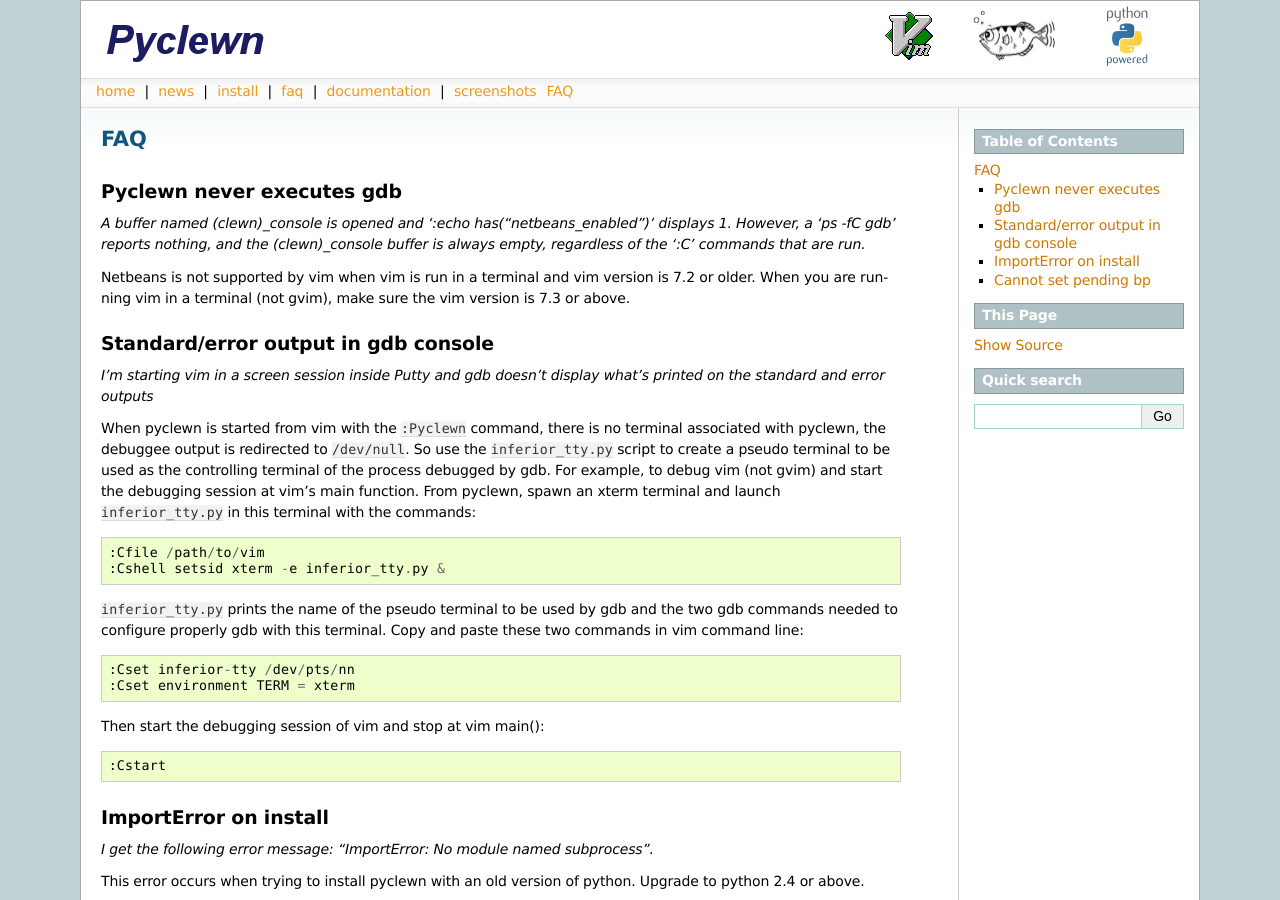
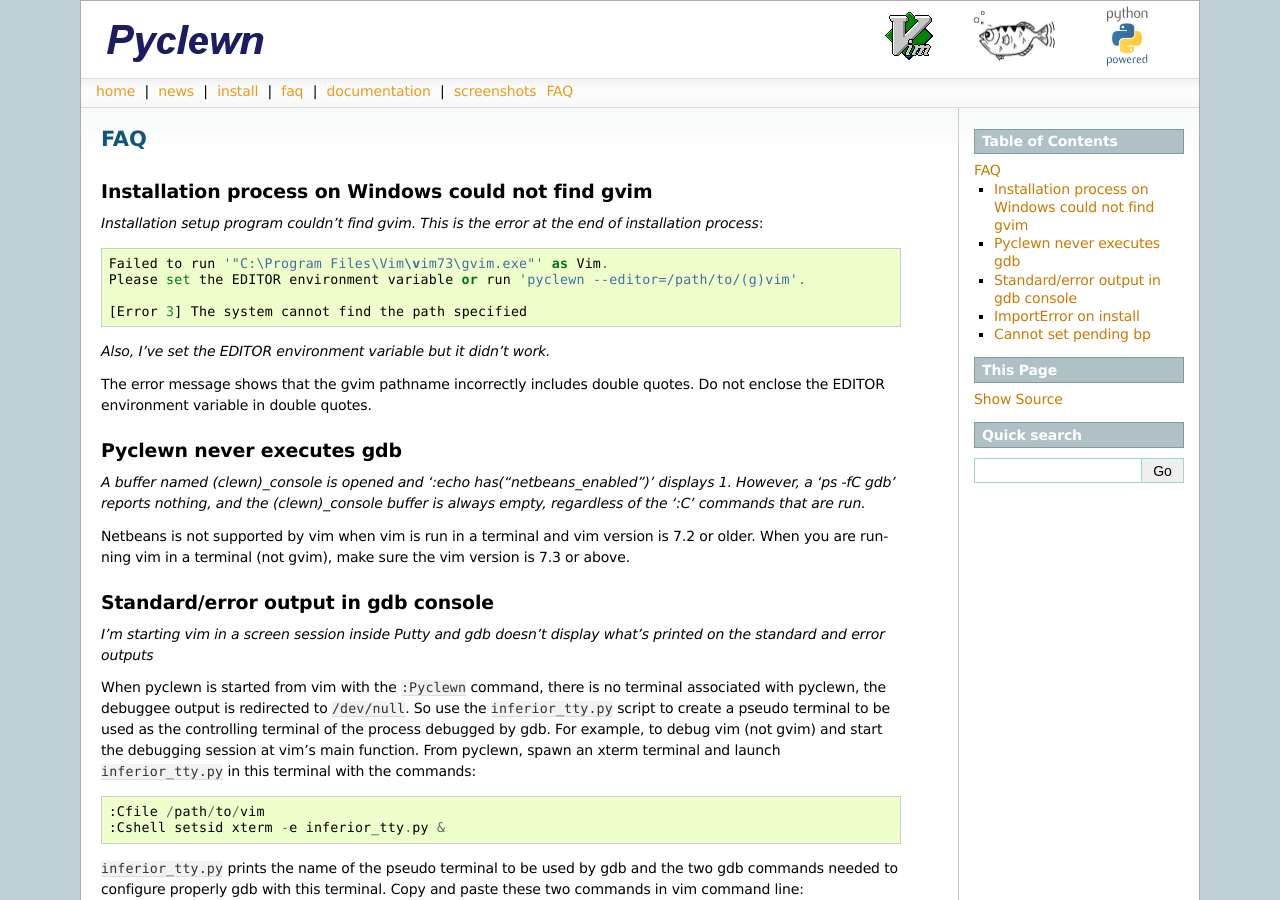
Before and after one commit to umogSlayer/pyclewn, a Sphinx documentation site: the page built from sphinx/faq.rst, in a window 1280 px wide and 900 px high. Built offline with Sphinx 7.4.7, drawn with Linux system fonts in a browser that asks for light colours; comment, search, counter and statistics services are not loaded.

Commit message:
incorrect gdb version detection

```diff
--- a/sphinx/faq.rst
+++ b/sphinx/faq.rst
@@ -1,5 +1,21 @@
 FAQ
 ===
+
+Installation process on Windows could not find gvim
+---------------------------------------------------
+
+*Installation setup program couldn't find gvim. This is the error at the end
+of installation process*::
+
+    Failed to run '"C:\Program Files\Vim\vim73\gvim.exe"' as Vim.
+    Please set the EDITOR environment variable or run 'pyclewn --editor=/path/to/(g)vim'.
+
+    [Error 3] The system cannot find the path specified
+
+*Also, I've set the EDITOR environment variable but it didn't work.*
+
+The error message shows that the gvim pathname incorrectly includes double
+quotes.  Do not enclose the EDITOR environment variable in double quotes.
 
 Pyclewn never executes gdb
 --------------------------
```
Also changed, not shown: 3 other files.
